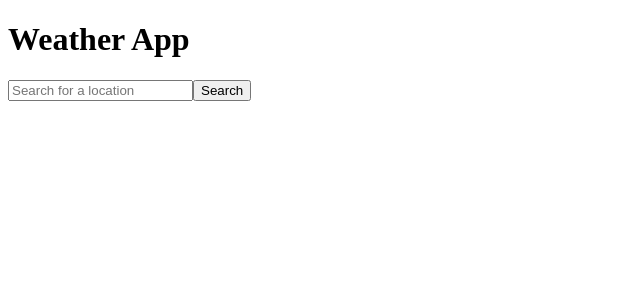
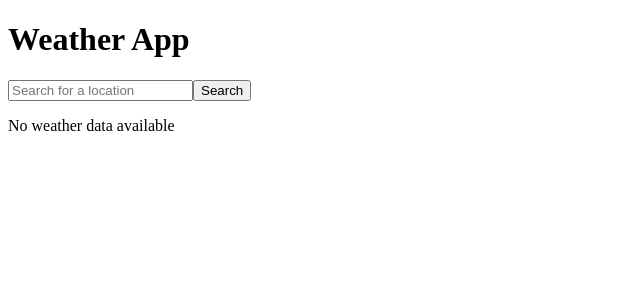
Before and after one commit to AnssiPeltola/ReactWeatherFinder, a React (Create React App) app: page / in a window 1280 px wide. Shown: the top 300 px of the page, without its empty margins (0-640 px from the left). Built offline with nearby package versions, Linux system fonts and the light colour scheme.

Commit message:
WeatherDisplay component

```diff
--- a/src/App.js
+++ b/src/App.js
@@ -1,8 +1,10 @@
 import React, { useState } from "react";
 import Header from "./Header"; // Importing the Header component
+import WeatherDisplay from "./WeatherDisplay";
 
 function App() {
   const [searchInput, setSearchInput] = useState(""); // Creating a state variable to store the search input
+  const [weatherData, setWeatherData] = useState(null); // Creating a state variable to store the weather data
 
   // Creating a function to handle the search input change
   function handleInputChange(event) {
@@ -51,7 +53,8 @@ function App() {
         return response.json();
       })
       .then((data) => {
-        console.log(data); // Logging the data to the console
+        console.log(data); // Logging the data to the consolewww
+        setWeatherData(data); // Updating the weather data state variable
       })
       .catch((error) => {
         console.error("Error fetching weather data:", error);
@@ -65,6 +68,7 @@ function App() {
         onInputChange={handleInputChange}
         onSearchSubmit={handleSearchSubmit}
       />
+      <WeatherDisplay weatherData={weatherData} />
       {/* Using the Header component */}
       {/* Other components will go here */}
     </div>
--- /dev/null
+++ b/src/WeatherDisplay.js
@@ -0,0 +1,17 @@
+import React from "react";
+
+const WeatherDisplay = ({ weatherData }) => {
+  if (!weatherData) return <p>No weather data available</p>;
+
+  return (
+    <div>
+      <h2>Weather for {weatherData.name}</h2>
+      <p>Temperature: {weatherData.main.temp}°C</p>
+      <p>Feels like: {weatherData.main.feels_like}°C</p>
+      <p>Humidity: {weatherData.main.humidity}%</p>
+      <p>Wind speed: {weatherData.wind.speed} km/h</p>
+    </div>
+  );
+};
+
+export default WeatherDisplay;
```
